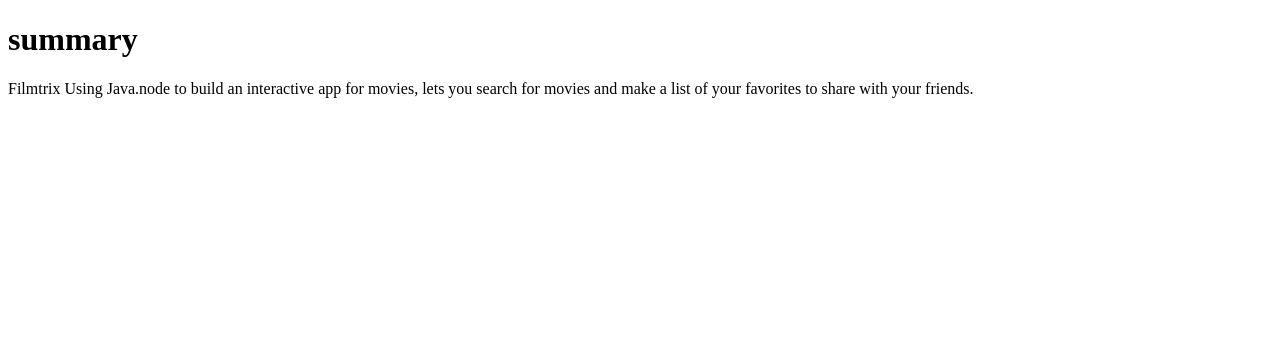
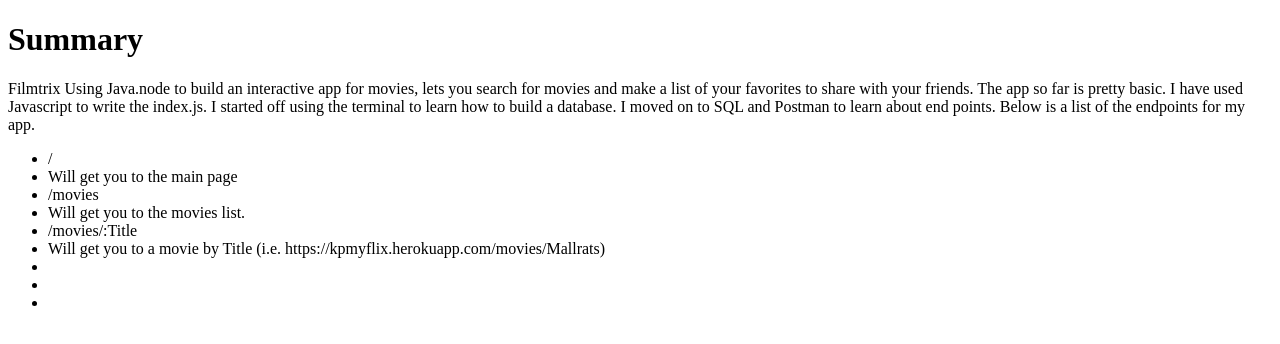
Before and after one commit to KevinPackerDesign/movie.api, a website: page public/documentation.html in a window 1280 px wide. Drawn offline with Linux system fonts and the light colour scheme.

Commit message:
exercise_2.10.7.2

```diff
--- a/public/documentation.html
+++ b/public/documentation.html
@@ -6,11 +6,44 @@
     <title>Document</title>
   </head>
   <body>
-    <h1>summary</h1>
+    <h1>Summary</h1>
     <p>
       Filmtrix Using Java.node to build an interactive app for movies, lets you
       search for movies and make a list of your favorites to share with your
-      friends.
+      friends. The app so far is pretty basic. I have used Javascript to write the index.js.
+      I started off using the terminal to learn how to build a database. I moved on to SQL and Postman to learn about end points. Below is a list of the endpoints for my app.
     </p>
+    <ul>
+      <li>
+        /
+        <li>
+          Will get you to the main page
+        </li>
+      </li>
+
+      <li>
+        /movies
+        <li>
+          Will get you to the movies list.
+        </li>
+      </li>
+
+      <li>
+        /movies/:Title
+        <li>
+          Will get you to a movie by Title (i.e. https://kpmyflix.herokuapp.com/movies/Mallrats)
+        </li>
+      </li>
+
+      <li>
+
+      </li>
+      <li>
+
+      </li>
+      <li>
+
+      </li>
+    </ul>
   </body>
 </html>
```
Also changed, not shown: README.md.
